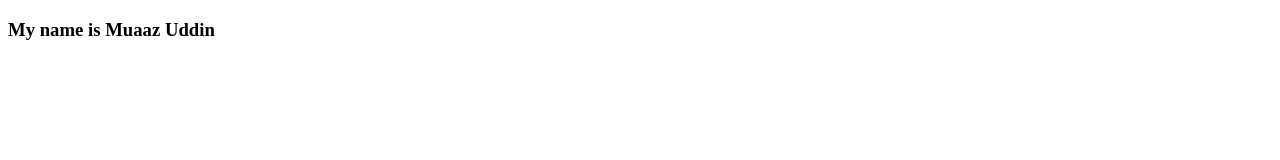
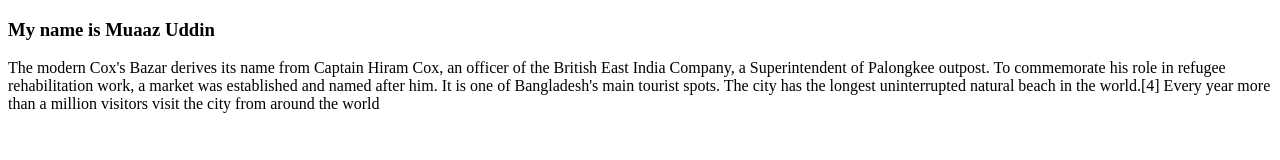
Before and after one commit to muaazuddin/MyFirstWork, a plain HTML site: page index.html in a window 1280 px wide. Drawn offline with Linux system fonts and the light colour scheme.

Commit message:
add paragraph

```diff
--- a/index.html
+++ b/index.html
@@ -8,5 +8,6 @@
 </head>
 <body>
     <h3>My name is Muaaz Uddin</h3>
+    <p>The modern Cox's Bazar derives its name from Captain Hiram Cox, an officer of the British East India Company, a Superintendent of Palongkee outpost. To commemorate his role in refugee rehabilitation work, a market was established and named after him. It is one of Bangladesh's main tourist spots. The city has the longest uninterrupted natural beach in the world.[4] Every year more than a million visitors visit the city from around the world</p>
 </body>
 </html>
```
